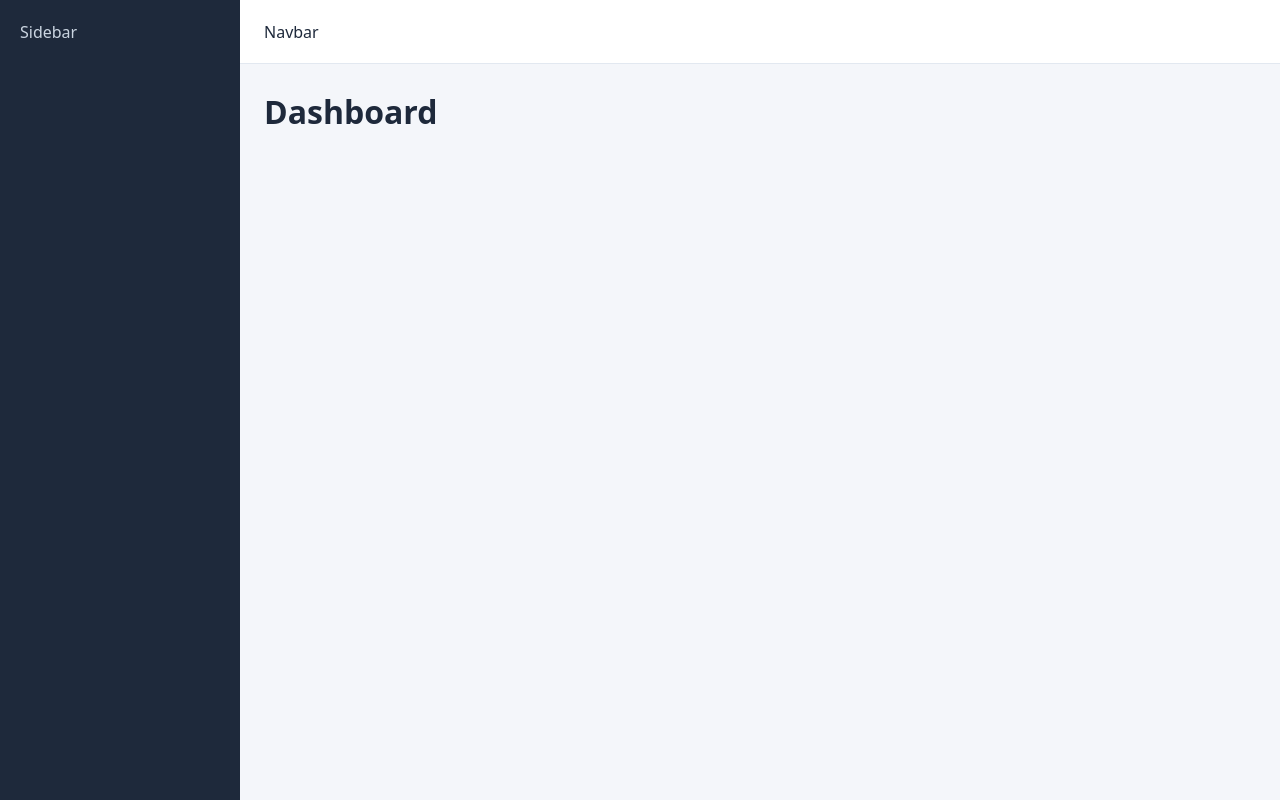
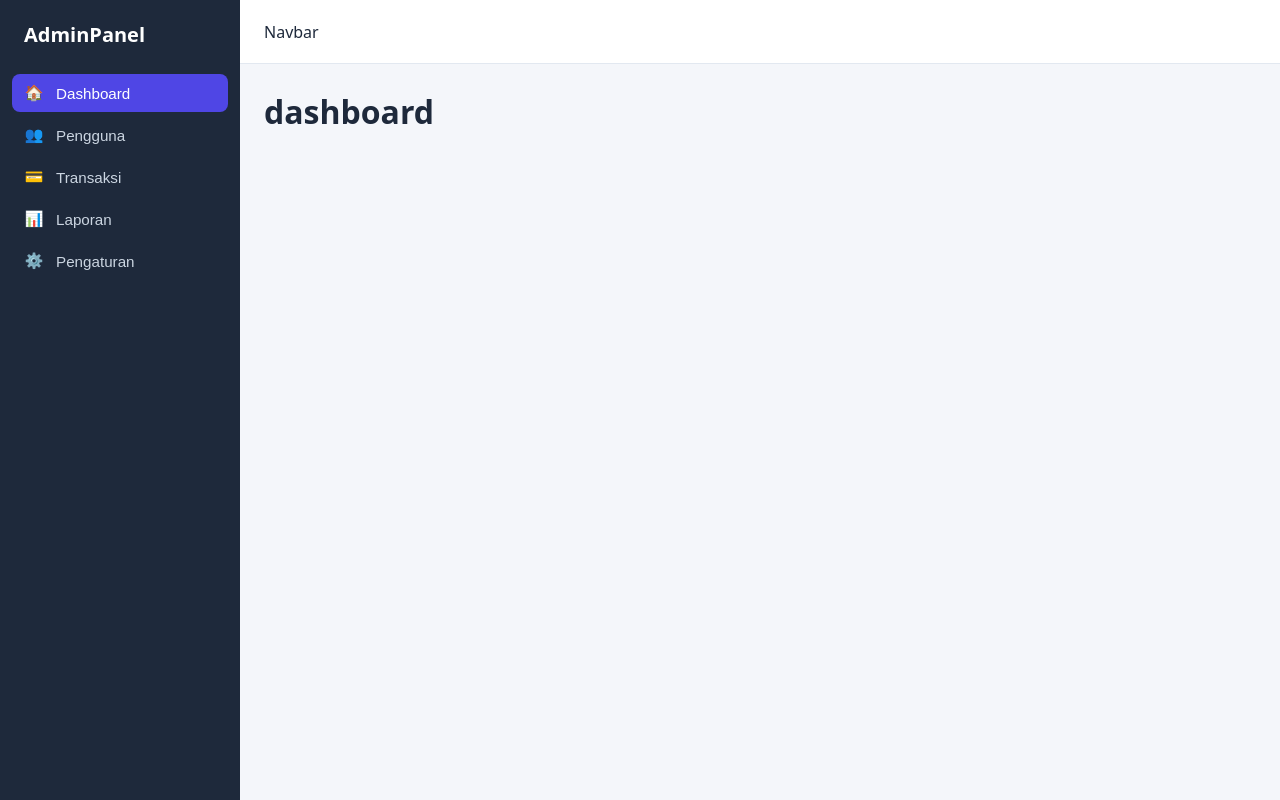
Before and after one commit to rizkilabs/admin-dashboard, a React (Vite) app: page / in a window 1280 px wide. Built offline with nearby package versions, Linux system fonts and the light colour scheme.

Commit message:
feat: tambah komponen Sidebar dengan menu navigasi

```diff
--- a/src/App.css
+++ b/src/App.css
@@ -1,14 +1,6 @@
 .app {
   display: flex;
   min-height: 100vh;
-}
-
-.sidebar {
-  width: var(--sidebar-width);
-  background: var(--sidebar-bg);
-  color: var(--sidebar-text);
-  flex-shrink: 0;
-  padding: 20px;
 }
 
 .main {
--- a/src/App.jsx
+++ b/src/App.jsx
@@ -1,14 +1,18 @@
+import { useState } from "react";
+import Sidebar from "./components/Sidebar";
 import "./App.css";
 
 function App() {
+  const [activeMenu, setActiveMenu] = useState("dashboard");
+
   return (
     <div className="app">
-      <aside className="sidebar">Sidebar</aside>
+      <Sidebar activeMenu={activeMenu} onMenuClick={setActiveMenu} />
 
       <div className="main">
         <header className="navbar">Navbar</header>
         <main className="content">
-          <h1>Dashboard</h1>
+          <h1>{activeMenu}</h1>
         </main>
       </div>
     </div>
--- /dev/null
+++ b/src/components/Sidebar.css
@@ -0,0 +1,51 @@
+.sidebar {
+  width: var(--sidebar-width);
+  background: var(--sidebar-bg);
+  color: var(--sidebar-text);
+  flex-shrink: 0;
+  padding: 20px 12px;
+}
+
+.sidebar-brand {
+  font-size: 1.25rem;
+  font-weight: 700;
+  color: #fff;
+  padding: 0 12px 24px;
+}
+
+.sidebar-menu {
+  list-style: none;
+  display: flex;
+  flex-direction: column;
+  gap: 4px;
+}
+
+.sidebar-link {
+  width: 100%;
+  display: flex;
+  align-items: center;
+  gap: 12px;
+  padding: 10px 12px;
+  border: none;
+  border-radius: 8px;
+  background: transparent;
+  color: inherit;
+  font-size: 0.95rem;
+  text-align: left;
+  cursor: pointer;
+  transition: background 0.2s;
+}
+
+.sidebar-link:hover {
+  background: rgba(255, 255, 255, 0.08);
+}
+
+.sidebar-link.active {
+  background: var(--primary);
+  color: #fff;
+}
+
+.sidebar-icon {
+  width: 20px;
+  text-align: center;
+}
--- /dev/null
+++ b/src/components/Sidebar.jsx
@@ -0,0 +1,37 @@
+import "./Sidebar.css";
+
+const menuItems = [
+  { id: "dashboard", label: "Dashboard", icon: "🏠" },
+  { id: "users", label: "Pengguna", icon: "👥" },
+  { id: "transactions", label: "Transaksi", icon: "💳" },
+  { id: "reports", label: "Laporan", icon: "📊" },
+  { id: "settings", label: "Pengaturan", icon: "⚙️" },
+];
+
+function Sidebar({ activeMenu, onMenuClick }) {
+  return (
+    <aside className="sidebar">
+      <div className="sidebar-brand">AdminPanel</div>
+
+      <nav>
+        <ul className="sidebar-menu">
+          {menuItems.map((item) => (
+            <li key={item.id}>
+              <button
+                className={`sidebar-link ${
+                  activeMenu === item.id ? "active" : ""
+                }`}
+                onClick={() => onMenuClick(item.id)}
+              >
+                <span className="sidebar-icon">{item.icon}</span>
+                {item.label}
+              </button>
+            </li>
+          ))}
+        </ul>
+      </nav>
+    </aside>
+  );
+}
+
+export default Sidebar;
```
